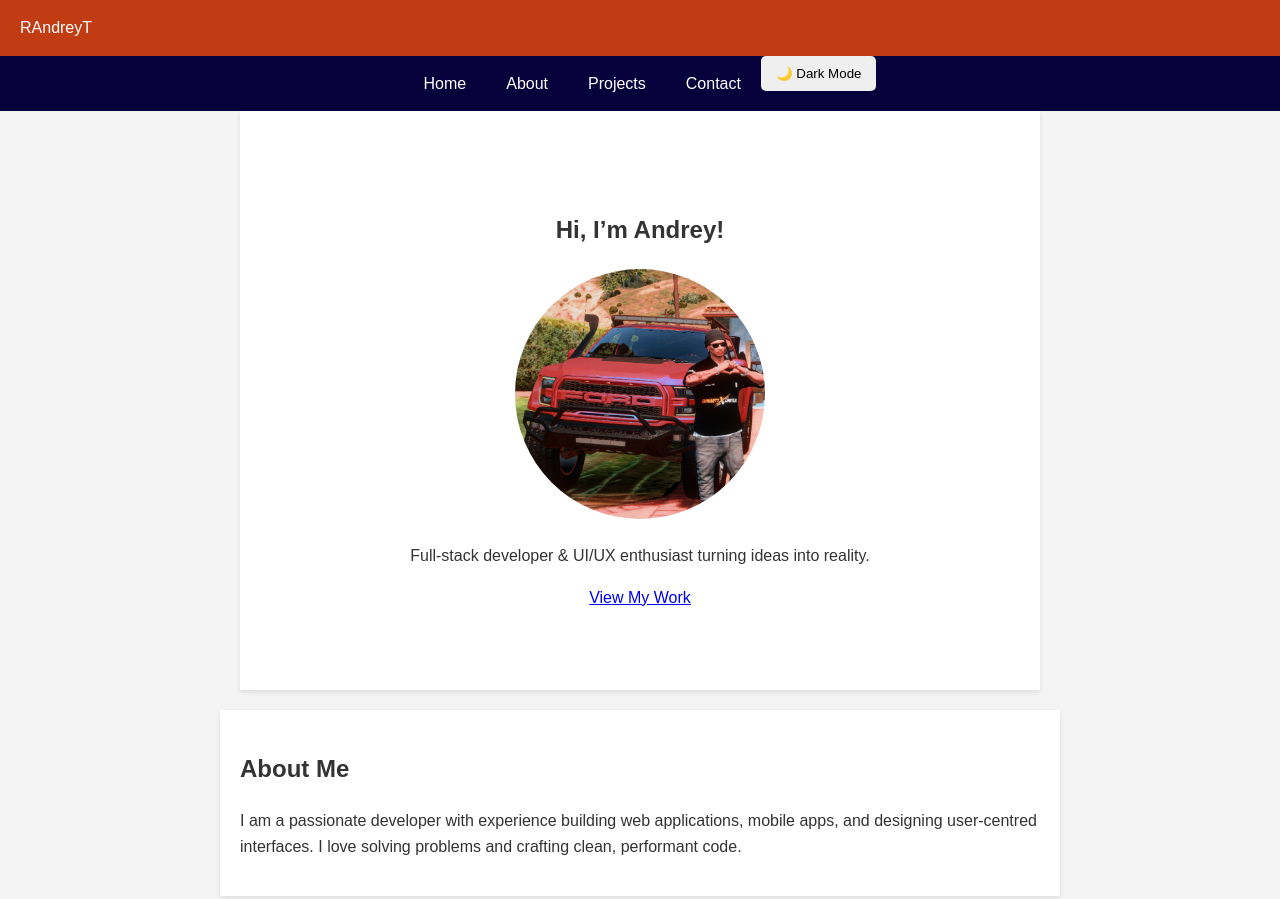
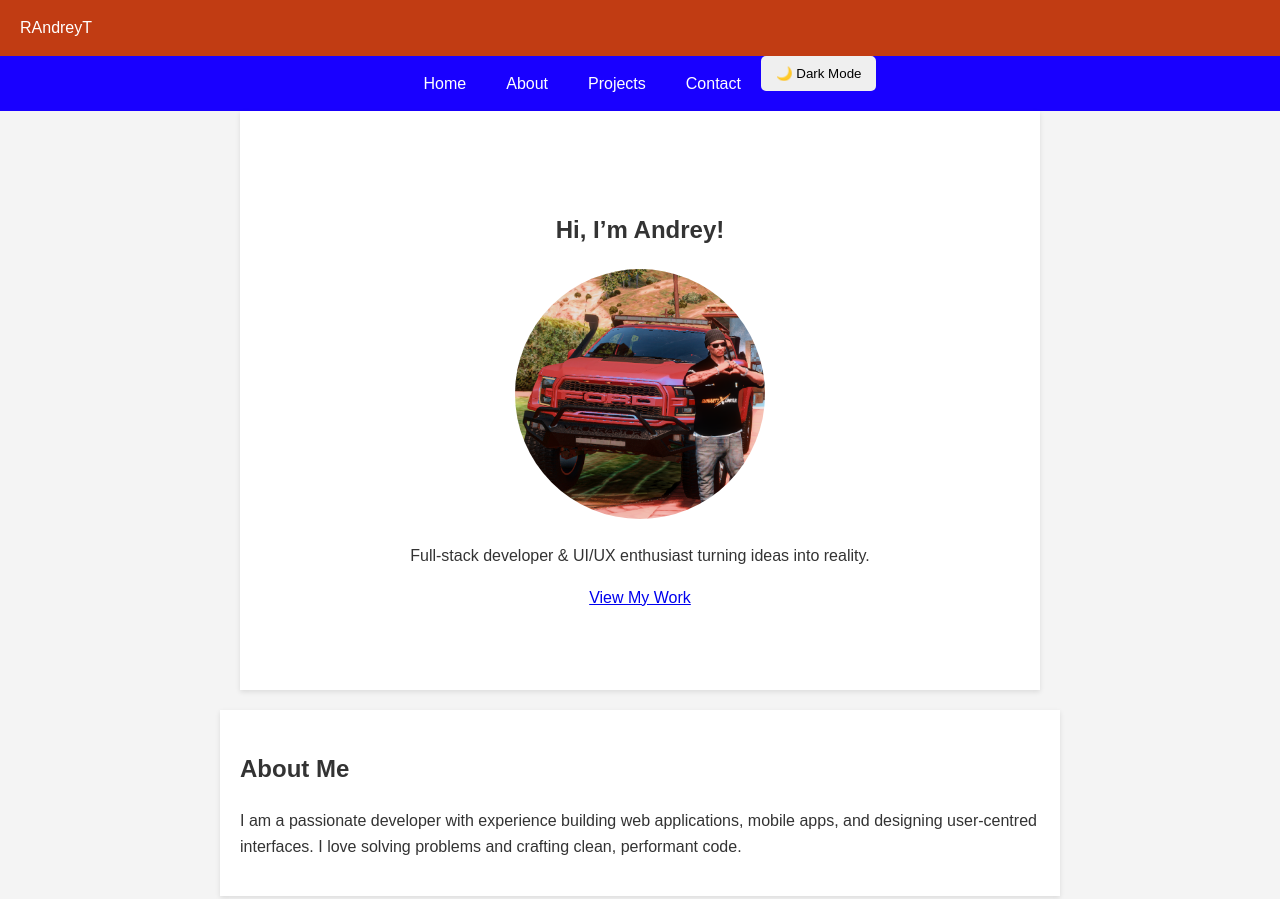
Before and after one commit to RAndreyT/web1, a website: page index.html in a window 1280 px wide. Shown: the top 899 px of the page. Drawn offline with Linux system fonts and the light colour scheme.

Commit message:
css talaga

```diff
--- a/style.css
+++ b/style.css
@@ -16,7 +16,7 @@ nav ul {
     display: flex;
     justify-content: center;
     list-style: none;
-    background: #06003b;
+    background: #1900ff;
     margin: 0;
     padding: 0;
 }
```
